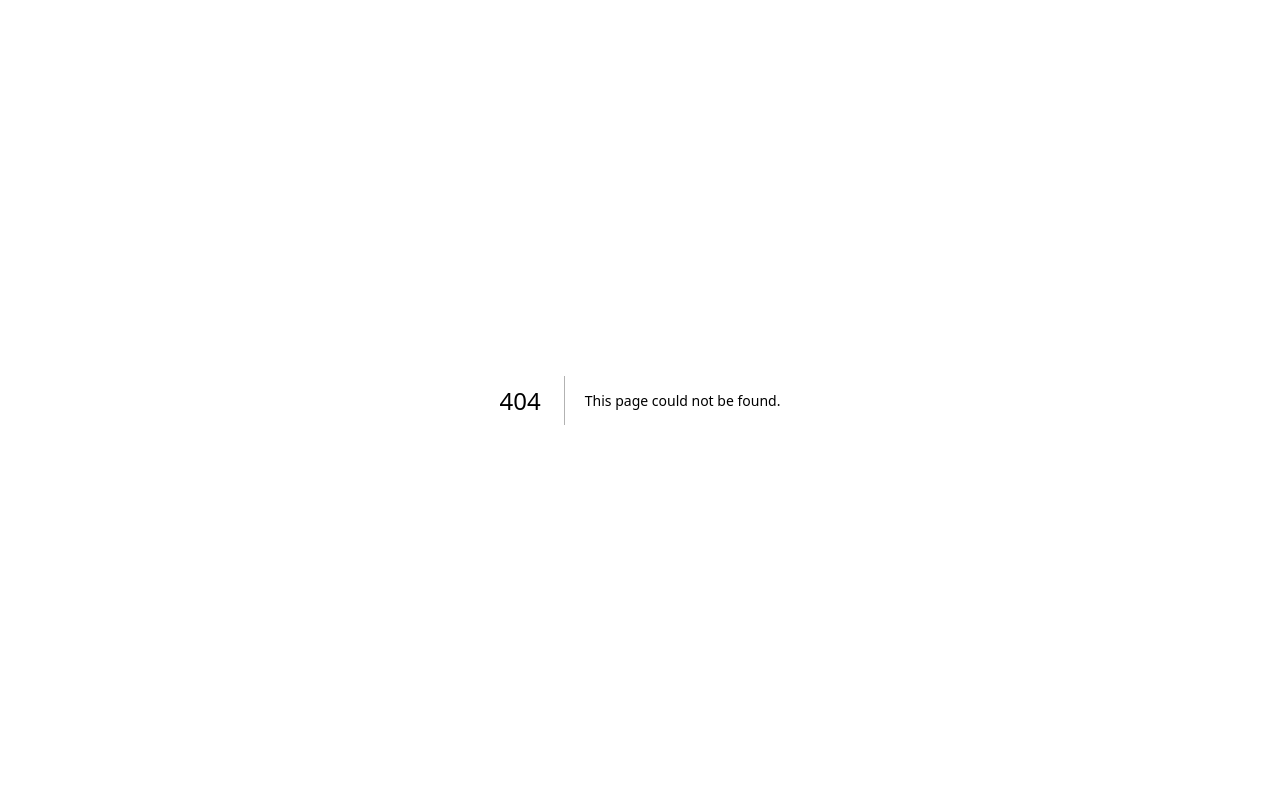
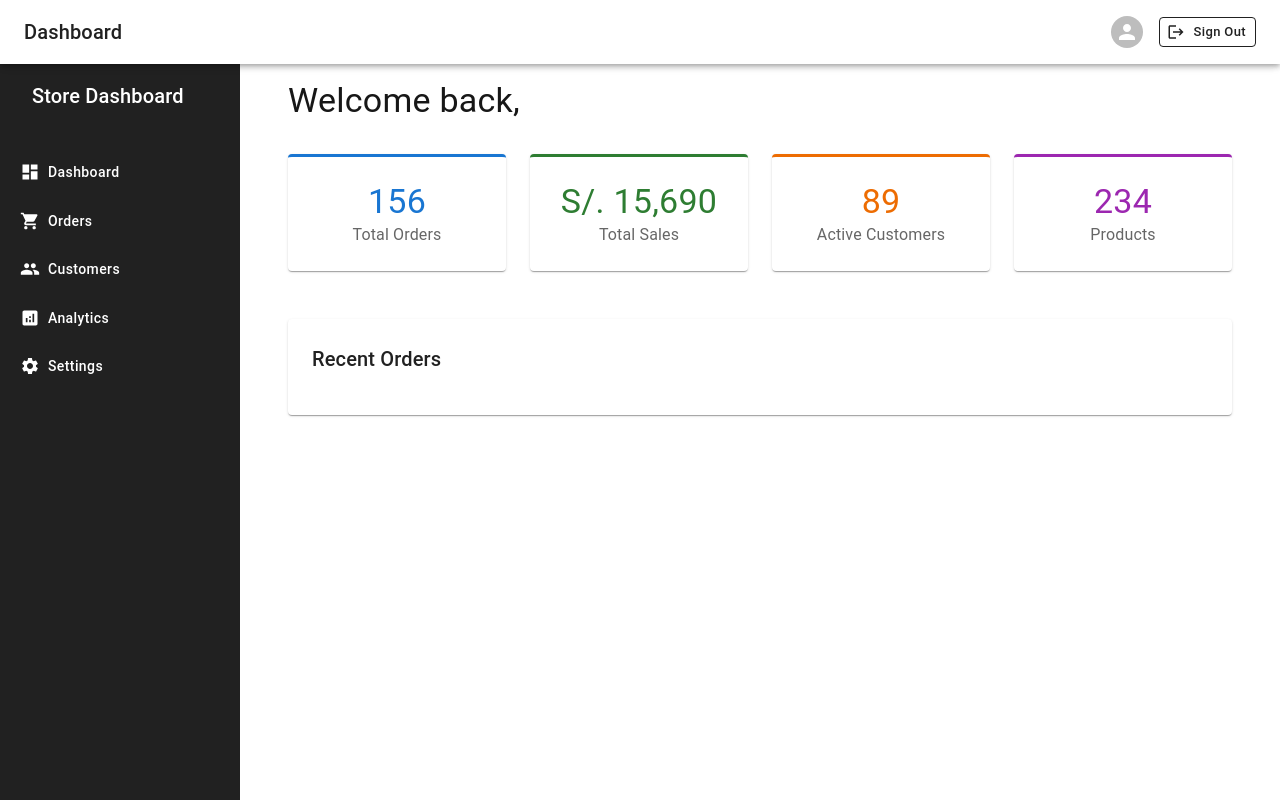
Before and after one commit to fsoarezperu/avab2, a Next.js app: page /dashboard in a window 1280 px wide. Before the commit this address had no page. Built offline with nearby package versions, Linux system fonts and the light colour scheme; no server answers.

Commit message:
dashboard

```diff
--- a/app/api/auth/[...nextauth]/route.ts
+++ b/app/api/auth/[...nextauth]/route.ts
@@ -1,5 +1,5 @@
-import NextAuth from "next-auth"
-import GoogleProvider from "next-auth/providers/google"
+import NextAuth from "next-auth";
+import GoogleProvider from "next-auth/providers/google";
 
 const handler = NextAuth({
   providers: [
@@ -8,7 +8,12 @@ const handler = NextAuth({
       clientSecret: process.env.GOOGLE_CLIENT_SECRET!,
     }),
   ],
-  secret: process.env.NEXTAUTH_SECRET,
-})
+  callbacks: {
+    async redirect({ url, baseUrl }) {
+      // Redirige al dashboard después del login exitoso
+      return '/dashboard'
+    }
+  }
+});
 
-export { handler as GET, handler as POST }
+export { handler as GET, handler as POST };
--- /dev/null
+++ b/app/dashboard/page.tsx
@@ -0,0 +1,191 @@
+'use client';
+
+import { useSession, signOut } from "next-auth/react";
+import { Container, Box, Typography, Grid, Paper, Stack, Button, AppBar, Toolbar, Avatar } from '@mui/material';
+import DashboardIcon from '@mui/icons-material/Dashboard';
+import ShoppingCartIcon from '@mui/icons-material/ShoppingCart';
+import PeopleIcon from '@mui/icons-material/People';
+import SettingsIcon from '@mui/icons-material/Settings';
+import AnalyticsIcon from '@mui/icons-material/Analytics';
+import LogoutIcon from '@mui/icons-material/Logout';
+
+export default function Dashboard() {
+  const { data: session } = useSession();
+
+  return (
+    <Box sx={{ display: 'flex' }}>
+      {/* Navbar Superior */}
+      <AppBar
+        position="fixed"
+        sx={{
+          zIndex: (theme) => theme.zIndex.drawer + 1,
+          backgroundColor: 'white',
+          color: 'text.primary'
+        }}
+      >
+        <Toolbar sx={{ justifyContent: 'space-between' }}>
+          <Typography variant="h6" noWrap component="div">
+            Dashboard
+          </Typography>
+
+          <Stack direction="row" spacing={2} alignItems="center">
+            <Typography variant="subtitle2">
+              {session?.user?.name}
+            </Typography>
+            <Avatar
+              src={session?.user?.image || ''}
+              alt={session?.user?.name || ''}
+              sx={{ width: 32, height: 32 }}
+            />
+            <Button
+              onClick={() => signOut({ callbackUrl: '/' })}
+              startIcon={<LogoutIcon />}
+              variant="outlined"
+              size="small"
+              sx={{
+                textTransform: 'none',
+                borderColor: 'text.primary',
+                color: 'text.primary',
+                '&:hover': {
+                  borderColor: 'primary.main',
+                  color: 'primary.main',
+                  backgroundColor: 'rgba(0, 0, 0, 0.04)'
+                }
+              }}
+            >
+              Sign Out
+            </Button>
+          </Stack>
+        </Toolbar>
+      </AppBar>
+
+      {/* Sidebar - Ajusta el margen superior para el nuevo navbar */}
+      <Box
+        sx={{
+          width: 240,
+          flexShrink: 0,
+          bgcolor: 'grey.900',
+          height: '100vh',
+          color: 'white',
+          p: 2,
+          pt: 8 // Añade padding top para el navbar
+        }}
+      >
+        <Stack spacing={3}>
+          <Typography variant="h6" sx={{ p: 2 }}>
+            Store Dashboard
+          </Typography>
+
+          <Stack spacing={1}>
+            <Button
+              startIcon={<DashboardIcon />}
+              sx={{
+                color: 'white',
+                justifyContent: 'flex-start',
+                textTransform: 'none',
+                py: 1
+              }}
+            >
+              Dashboard
+            </Button>
+            <Button
+              startIcon={<ShoppingCartIcon />}
+              sx={{
+                color: 'white',
+                justifyContent: 'flex-start',
+                textTransform: 'none',
+                py: 1
+              }}
+            >
+              Orders
+            </Button>
+            <Button
+              startIcon={<PeopleIcon />}
+              sx={{
+                color: 'white',
+                justifyContent: 'flex-start',
+                textTransform: 'none',
+                py: 1
+              }}
+            >
+              Customers
+            </Button>
+            <Button
+              startIcon={<AnalyticsIcon />}
+              sx={{
+                color: 'white',
+                justifyContent: 'flex-start',
+                textTransform: 'none',
+                py: 1
+              }}
+            >
+              Analytics
+            </Button>
+            <Button
+              startIcon={<SettingsIcon />}
+              sx={{
+                color: 'white',
+                justifyContent: 'flex-start',
+                textTransform: 'none',
+                py: 1
+              }}
+            >
+              Settings
+            </Button>
+          </Stack>
+        </Stack>
+      </Box>
+
+      {/* Main content - Ajusta el margen superior para el nuevo navbar */}
+      <Box sx={{
+        flexGrow: 1,
+        p: 3,
+        pt: 10 // Añade padding top para el navbar
+      }}>
+        <Container maxWidth="xl">
+          <Typography variant="h4" sx={{ mb: 4 }}>
+            Welcome back, {session?.user?.name}
+          </Typography>
+
+          <Grid container spacing={3}>
+            {/* Stats cards */}
+            {[
+              { title: 'Total Orders', value: '156', color: '#1976d2' },
+              { title: 'Total Sales', value: 'S/. 15,690', color: '#2e7d32' },
+              { title: 'Active Customers', value: '89', color: '#ed6c02' },
+              { title: 'Products', value: '234', color: '#9c27b0' }
+            ].map((stat, index) => (
+              <Grid item xs={12} sm={6} md={3} key={index}>
+                <Paper
+                  sx={{
+                    p: 3,
+                    textAlign: 'center',
+                    borderTop: 3,
+                    borderColor: stat.color
+                  }}
+                >
+                  <Typography variant="h4" sx={{ color: stat.color }}>
+                    {stat.value}
+                  </Typography>
+                  <Typography color="text.secondary">
+                    {stat.title}
+                  </Typography>
+                </Paper>
+              </Grid>
+            ))}
+
+            {/* Recent Orders */}
+            <Grid item xs={12}>
+              <Paper sx={{ p: 3, mt: 3 }}>
+                <Typography variant="h6" sx={{ mb: 2 }}>
+                  Recent Orders
+                </Typography>
+                {/* Aquí puedes agregar una tabla de órdenes recientes */}
+              </Paper>
+            </Grid>
+          </Grid>
+        </Container>
+      </Box>
+    </Box>
+  );
+}
--- a/app/page.tsx
+++ b/app/page.tsx
@@ -90,6 +90,17 @@ export default function Home() {
                       borderColor: 'primary.main'
                     }}
                   />
+
+                  <Button
+                    onClick={() => signIn('google')}
+                    variant="contained"
+                    color="primary"
+                    sx={{
+                      textTransform: 'none',
+                    }}
+                  >
+                    Ir al Dashboard
+                  </Button>
 
                   {/* Botón de cerrar sesión */}
                   <Button
--- /dev/null
+++ b/components/LoginForm.tsx
@@ -0,0 +1,79 @@
+'use client';
+
+import { useState } from 'react';
+import { Box, TextField, Button, Paper, Typography } from '@mui/material';
+import { signIn } from "next-auth/react";
+
+export default function LoginForm() {
+  const [email, setEmail] = useState('');
+  const [password, setPassword] = useState('');
+
+  const handleSubmit = async (e: React.FormEvent) => {
+    e.preventDefault();
+    const result = await signIn('credentials', {
+      email,
+      password,
+      redirect: true,
+      callbackUrl: '/dashboard'
+    });
+  };
+
+  return (
+    <Box
+      sx={{
+        display: 'flex',
+        justifyContent: 'center',
+        alignItems: 'center',
+        minHeight: '100vh',
+        bgcolor: 'grey.100'
+      }}
+    >
+      <Paper
+        sx={{
+          p: 4,
+          width: '100%',
+          maxWidth: 400,
+        }}
+      >
+        <Typography variant="h5" sx={{ mb: 3, textAlign: 'center' }}>
+          Log in to your store
+        </Typography>
+        <form onSubmit={handleSubmit}>
+          <TextField
+            fullWidth
+            label="Email"
+            variant="outlined"
+            margin="normal"
+            value={email}
+            onChange={(e) => setEmail(e.target.value)}
+          />
+          <TextField
+            fullWidth
+            label="Password"
+            type="password"
+            variant="outlined"
+            margin="normal"
+            value={password}
+            onChange={(e) => setPassword(e.target.value)}
+          />
+          <Button
+            type="submit"
+            fullWidth
+            variant="contained"
+            sx={{ mt: 3 }}
+          >
+            Log in
+          </Button>
+          <Button
+            fullWidth
+            variant="text"
+            sx={{ mt: 1 }}
+            onClick={() => signIn('google')}
+          >
+            Log in with Google
+          </Button>
+        </form>
+      </Paper>
+    </Box>
+  );
+}
```
Also changed, not shown: middleware.ts (added, +11 -0 lines).
